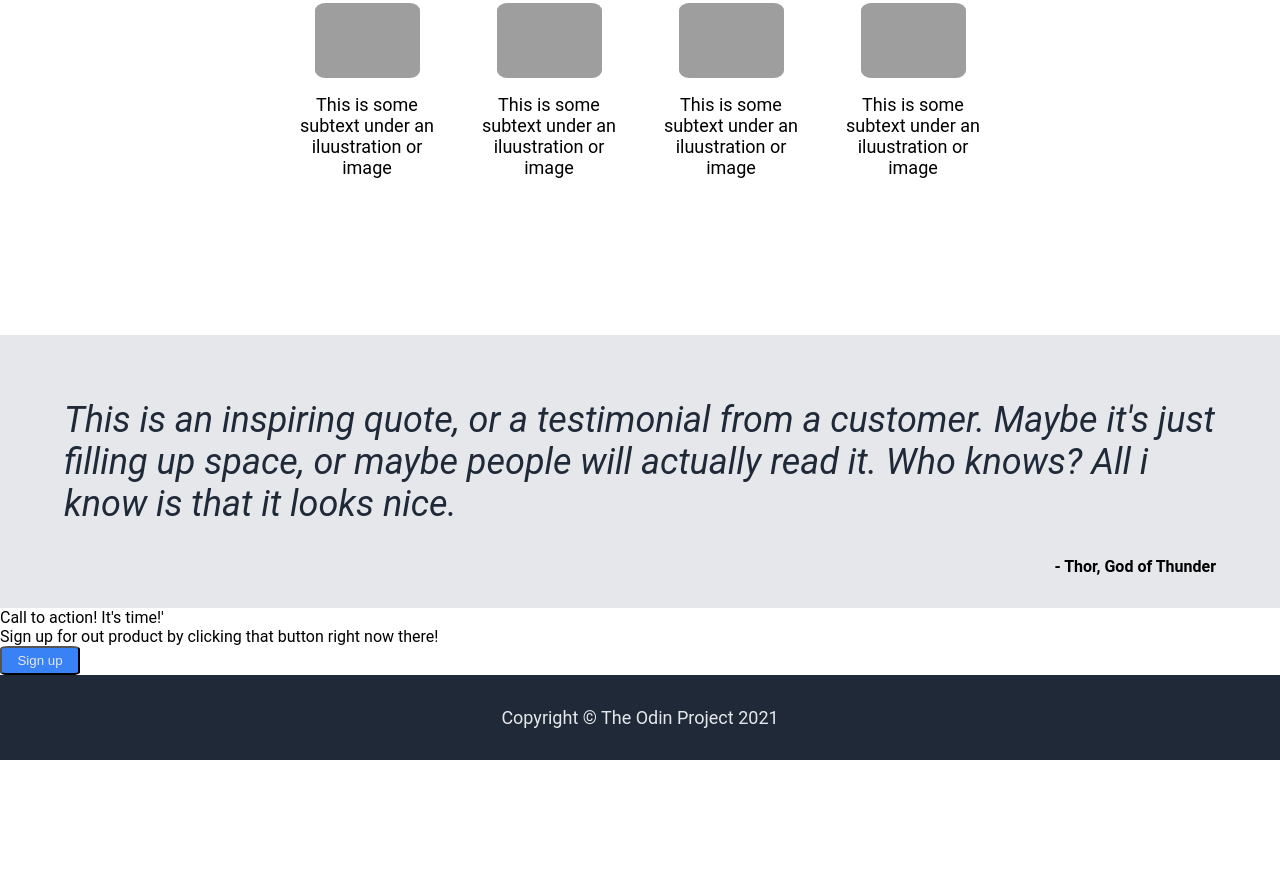
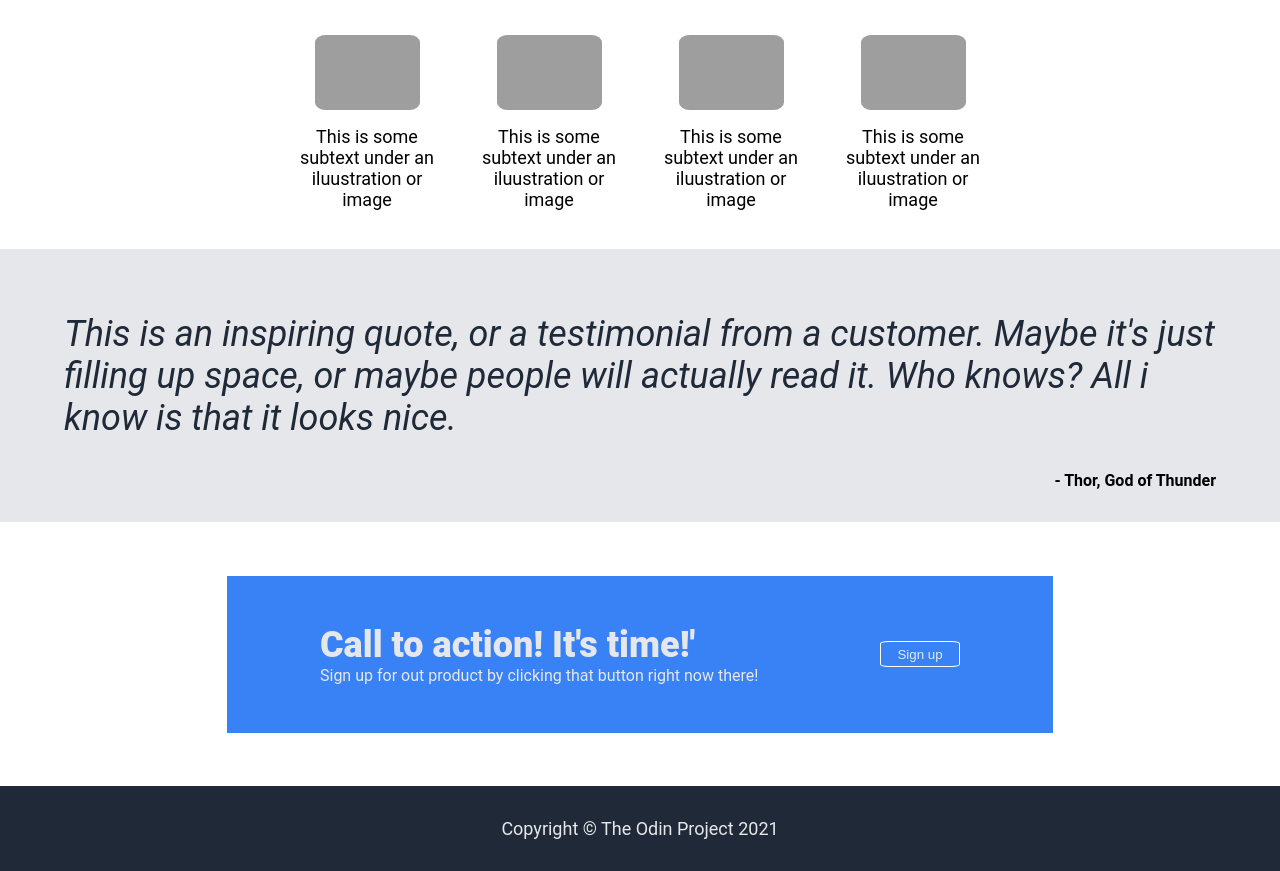
Before and after one commit to carlosmperezm/landing-page, a plain HTML site: page index.html in a window 1280 px wide. Shown: the part 531-1402 px from the top of the page. Before the commit the page ends 1291 px from the top, so only its background shows below. Drawn offline with Linux system fonts and the light colour scheme; grey boxes are pictures that could not be loaded.

Commit message:
Add styles to the fourth section
Chaged some html elements to improve the style.

```diff
--- a/index.html
+++ b/index.html
@@ -67,7 +67,7 @@
     </section>
 
 
-    <section class='fourth-section'>
+    <section id='fourth-section'>
       <div class='sign-up-box'>
         <div class='text-container'>
           <span class='title'>Call to action! It's time!'</span>
--- a/styles.css
+++ b/styles.css
@@ -88,7 +88,11 @@ button {
 /* 2nd Section */
 #second-section {
   text-align: center;
-  min-height: 300px;
+  /* min-height: 300px; */
+  display: flex;
+  flex-direction: column;
+  justify-content: center;
+  padding: 1rem;
 }
 
 h2 {
@@ -103,8 +107,9 @@ h2 {
   gap: 2rem;
   flex-wrap: wrap;
   justify-content: center;
-  min-height: 300px;
+  /* min-height: 300px; */
   padding: 2rem;
+  margin: 1rem;
 }
 
 .img-container {
@@ -155,6 +160,35 @@ blockquote {
 }
 
 /* 4th Section */
+#fourth-section {
+  display: flex;
+  justify-content: center;
+  align-items: center;
+  padding: 2rem;
+  min-height: 200px;
+}
+
+
+.sign-up-box {
+  background: var(--button-signup-color);
+  display: flex;
+  color: var(--secondary-text-color);
+  justify-content: space-around;
+  align-items: center;
+  padding: 3rem;
+  flex-basis: 60%;
+  gap: 2rem;
+}
+
+#fourth-section .title {
+  font-size: 36px;
+  font-weight: 900;
+}
+
+#fourth-section button {
+  border: 1px solid White;
+
+}
 
 
 
```
